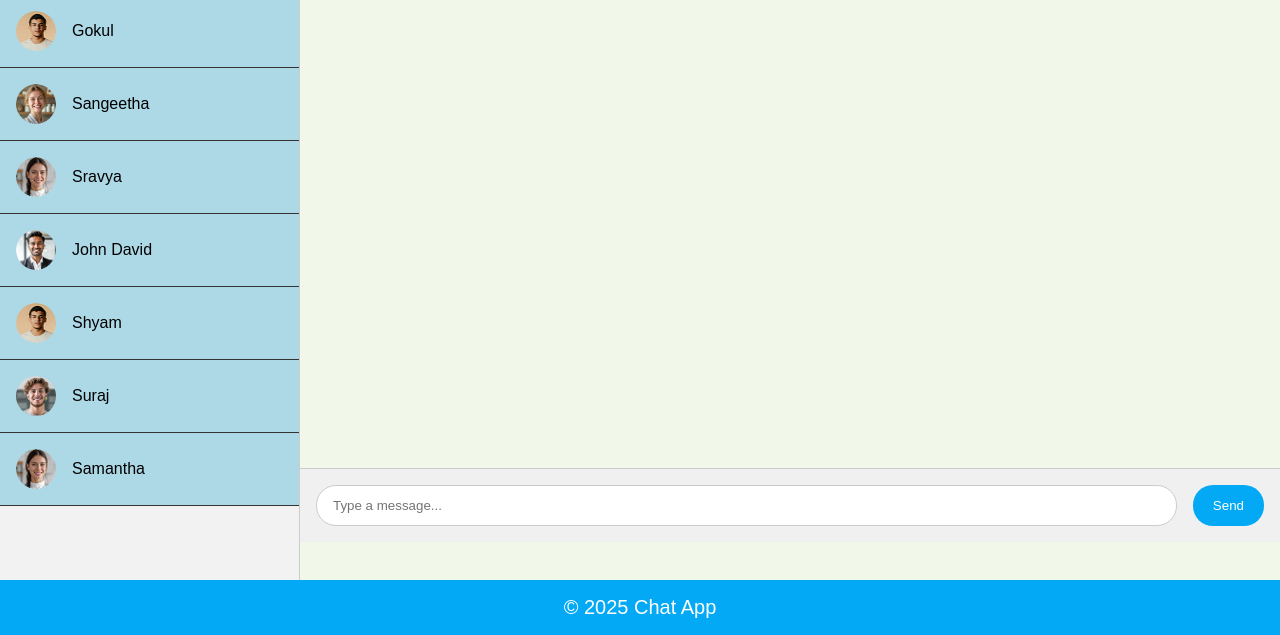
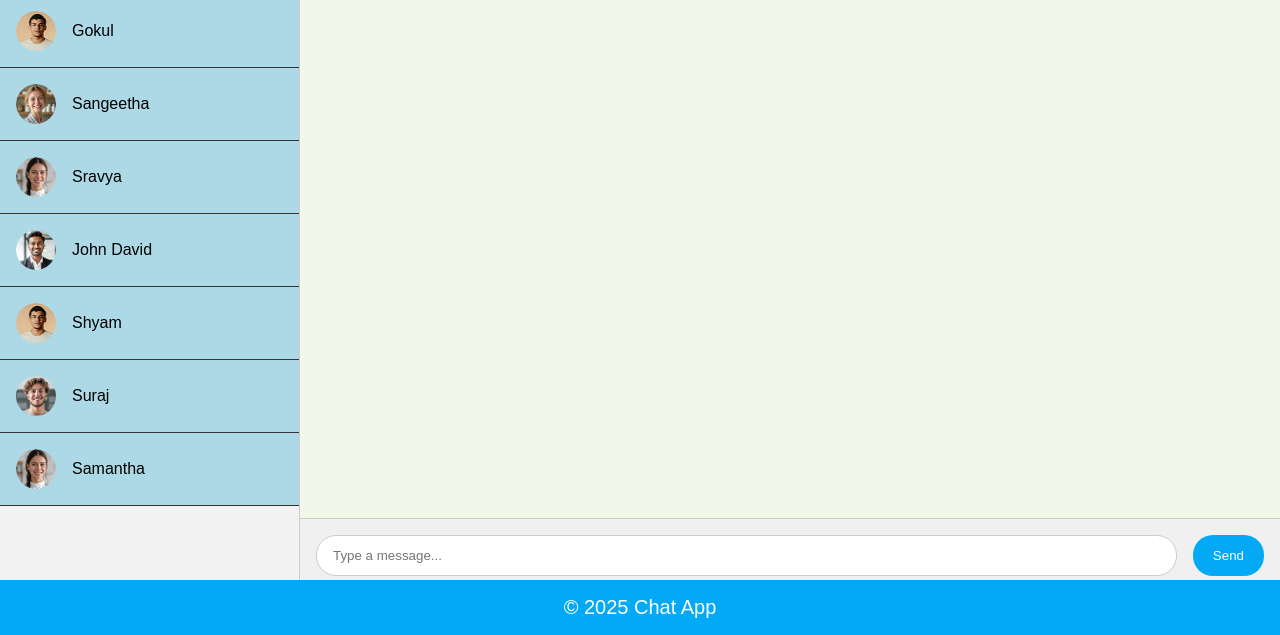
Before and after one commit to RasheedBShaik/Chat-App, a plain HTML site: page index.html in a window 1280 px wide. Shown: the part 165-800 px from the top of the page. Drawn offline with Linux system fonts and the light colour scheme.

Commit message:
mobile view message input check

```diff
--- a/style.css
+++ b/style.css
@@ -228,8 +228,6 @@ main {
 
 /* Message Input */
 .message-input {
-  position: absolute;
-  bottom: 50px; /* above footer */
   width: 100%;
   display: flex;
   padding: 16px;
```
